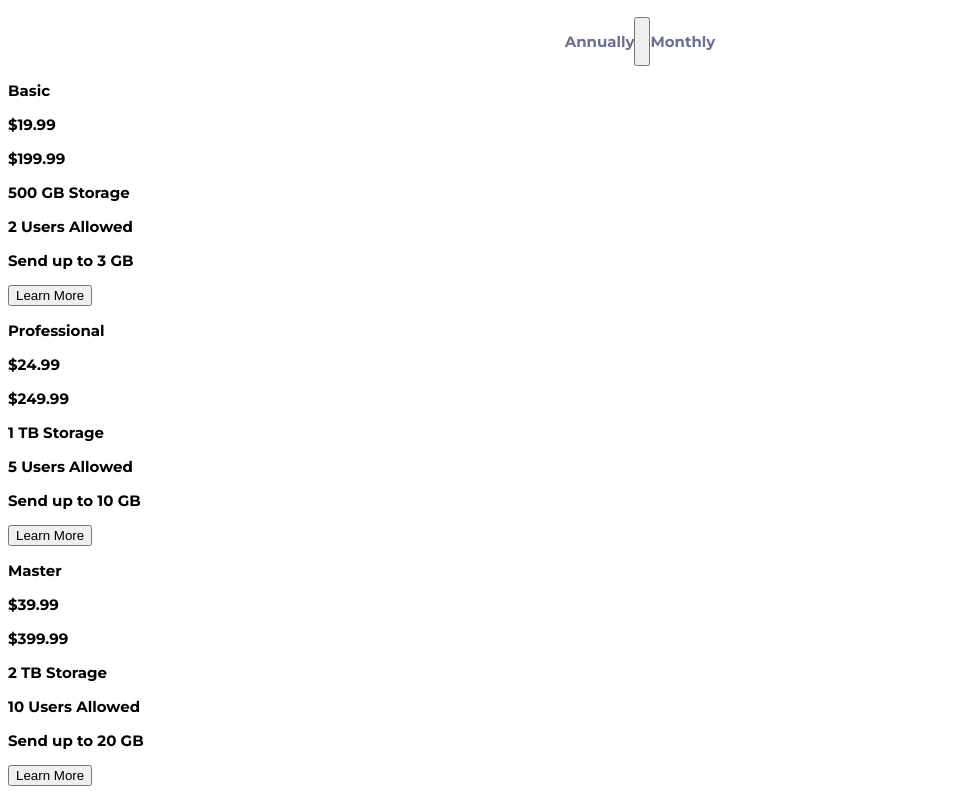
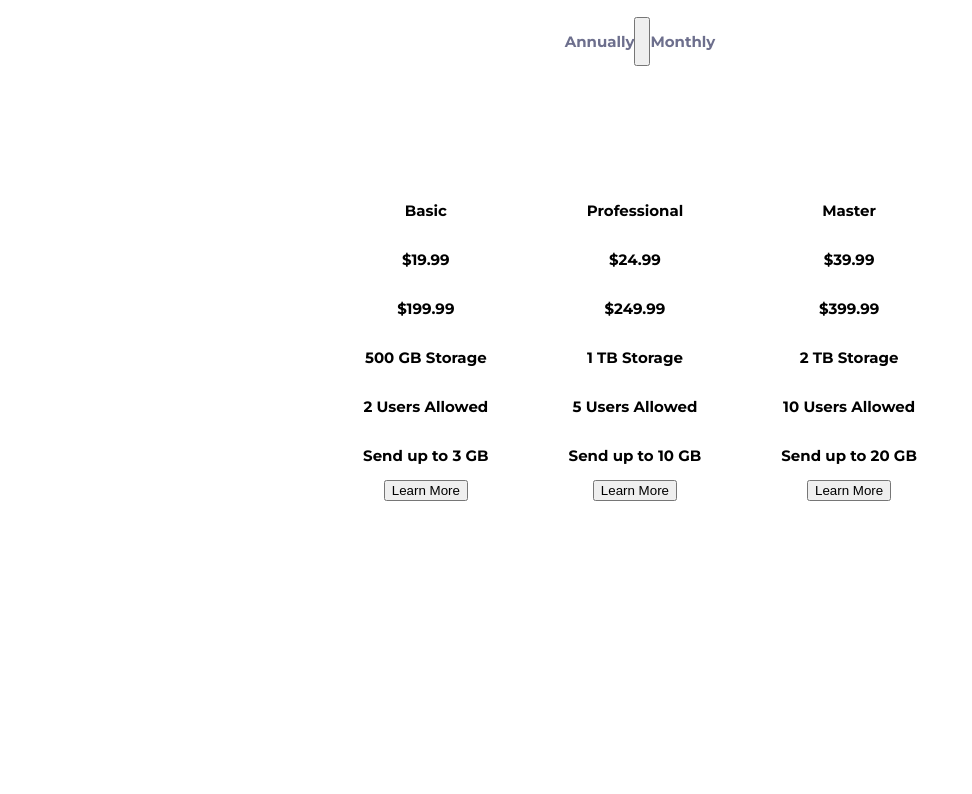
Before and after one commit to petramello/pricing-challenge, a plain HTML site: page index.html in a window 1280 px wide. Shown: the part 68-862 px from the top of the page, without its empty margins (0-972 px from the left). After the commit the page ends 800 px from the top, so only its background shows below. Drawn offline with Linux system fonts and the light colour scheme.

Commit message:
Plans section: basic styling

```diff
--- a/index.html
+++ b/index.html
@@ -26,8 +26,8 @@
             </div>
         </header>
 
-        <main>
-            <div>
+        <main class="plans">
+            <div class="plan">
                 <p>Basic</p>
                 <p>&dollar;19.99</p>
                 <p>&dollar;199.99</p>
@@ -37,7 +37,7 @@
                 <button>Learn More</button>
             </div>
 
-            <div>
+            <div class="plan">
                 <p>Professional</p>
                 <p>&dollar;24.99</p>
                 <p>&dollar;249.99</p>
@@ -47,7 +47,7 @@
                 <button>Learn More</button>
             </div>
 
-            <div>
+            <div class="plan">
                 <p>Master</p>
                 <p>&dollar;39.99</p>
                 <p>&dollar;399.99</p>
--- a/styled.css
+++ b/styled.css
@@ -10,9 +10,25 @@ body {
     justify-content: center;
     align-self: center;
     color: #6d6f8d;
+    margin-bottom: 80px;
 }
 
 .switch-plan {
     display: flex;
     flex-flow: row nowrap;
 }
+
+.plans {
+    display: flex;
+    flex-flow: row nowrap;
+    align-items: center;
+    justify-content: center;
+}
+
+.plan {
+    display: flex;
+    flex-flow: column nowrap;
+    align-items: center;
+    justify-content: center;
+    padding: 40px;
+}
```
